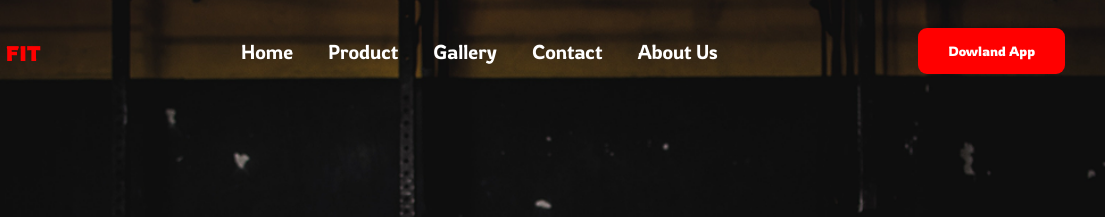
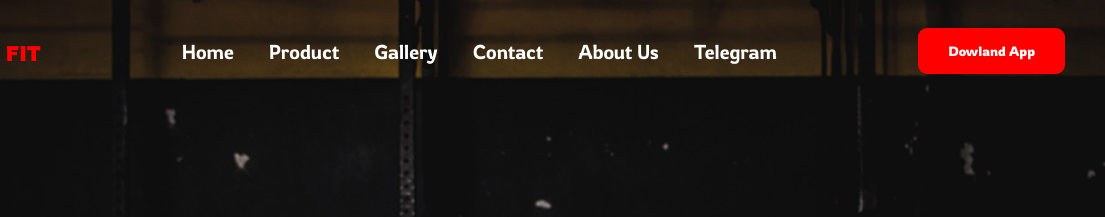
Before and after one commit to Laziz712/Alpha-Fit, a plain HTML site: page index.html in a window 1280 px wide. Shown: the top 217 px of the page, 175-1280 px from the left. Drawn offline with Linux system fonts and the light colour scheme.

Commit message:
Add Telegram link to navigation
Added 'Telegram' link to the navigation menu.

```diff
--- a/index.html
+++ b/index.html
@@ -25,6 +25,7 @@
                 <li><a href="#">Gallery</a></li>
                 <li><a href="#">Contact</a></li>
                 <li><a href="#">About Us</a></li>
+                <li><a href="#">Telegram</a></li>
               </ul>
               <div class="btns">
                 <button>Dowland App</button>
@@ -46,4 +47,5 @@
       </div>
 
 </body>
+
 </html>
```
